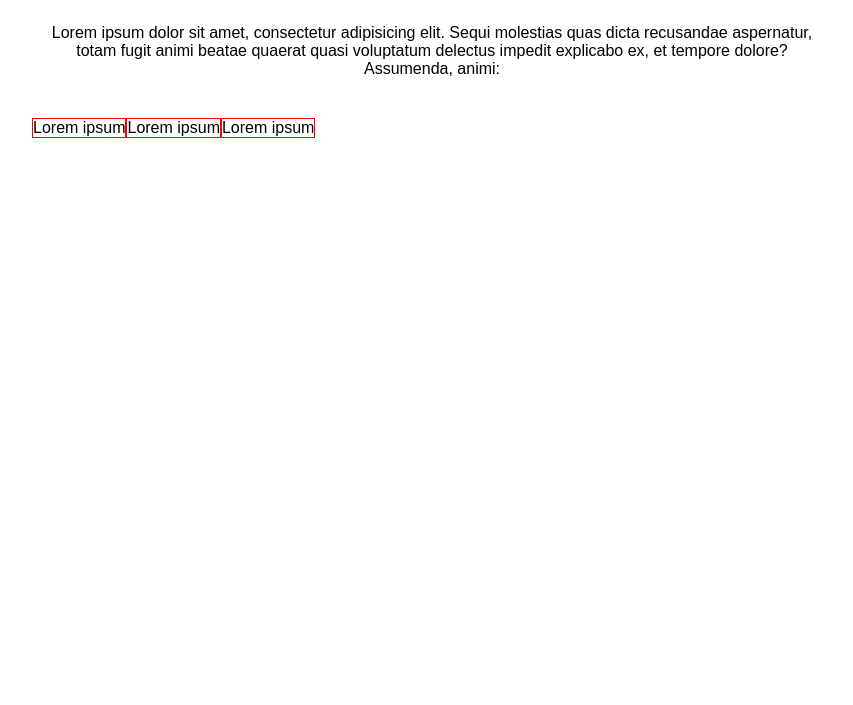
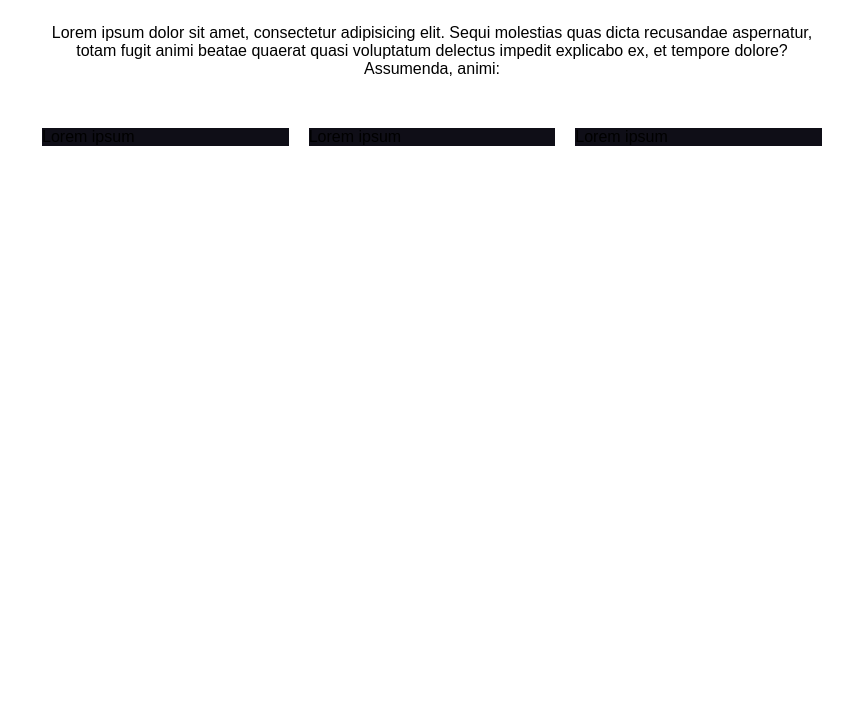
Before and after one commit to vitodursopettersson/html-css-float-cards, a plain HTML site: page index.html in a window 1280 px wide. Shown: the part 95-800 px from the top of the page, without its empty margins (208-1061 px from the left). Drawn offline with Linux system fonts and the light colour scheme.

Commit message:
feat: user card width

```diff
--- a/css/style.css
+++ b/css/style.css
@@ -42,7 +42,8 @@ header h1 {
 /* Float Cards */
 
 .user-card {
-    background-color: white;
-    border: 1px solid red;
+    background-color: #0F0E17;
     float: left;
+    width: calc(100% / 3 - 20px);
+    margin: 10px;
 }
```
